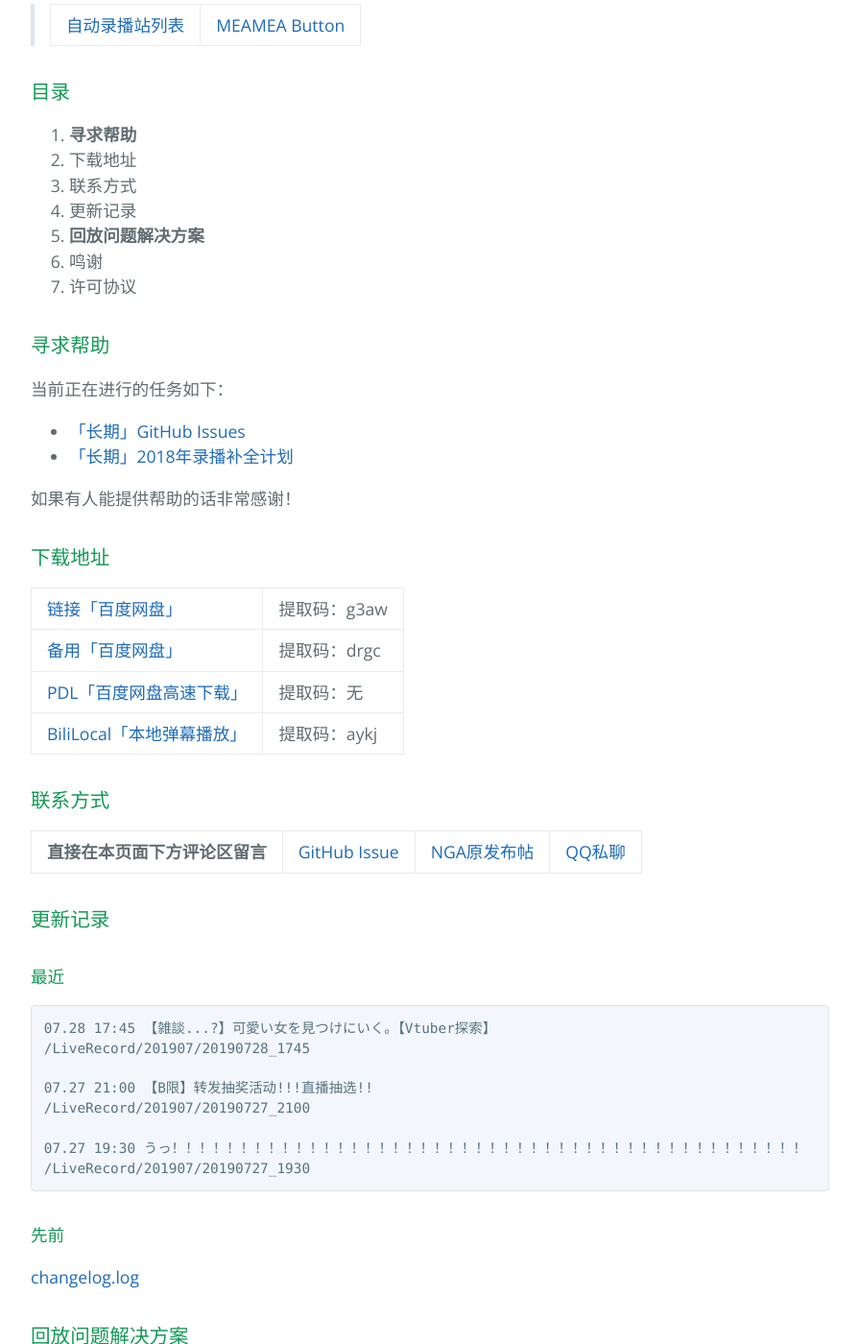
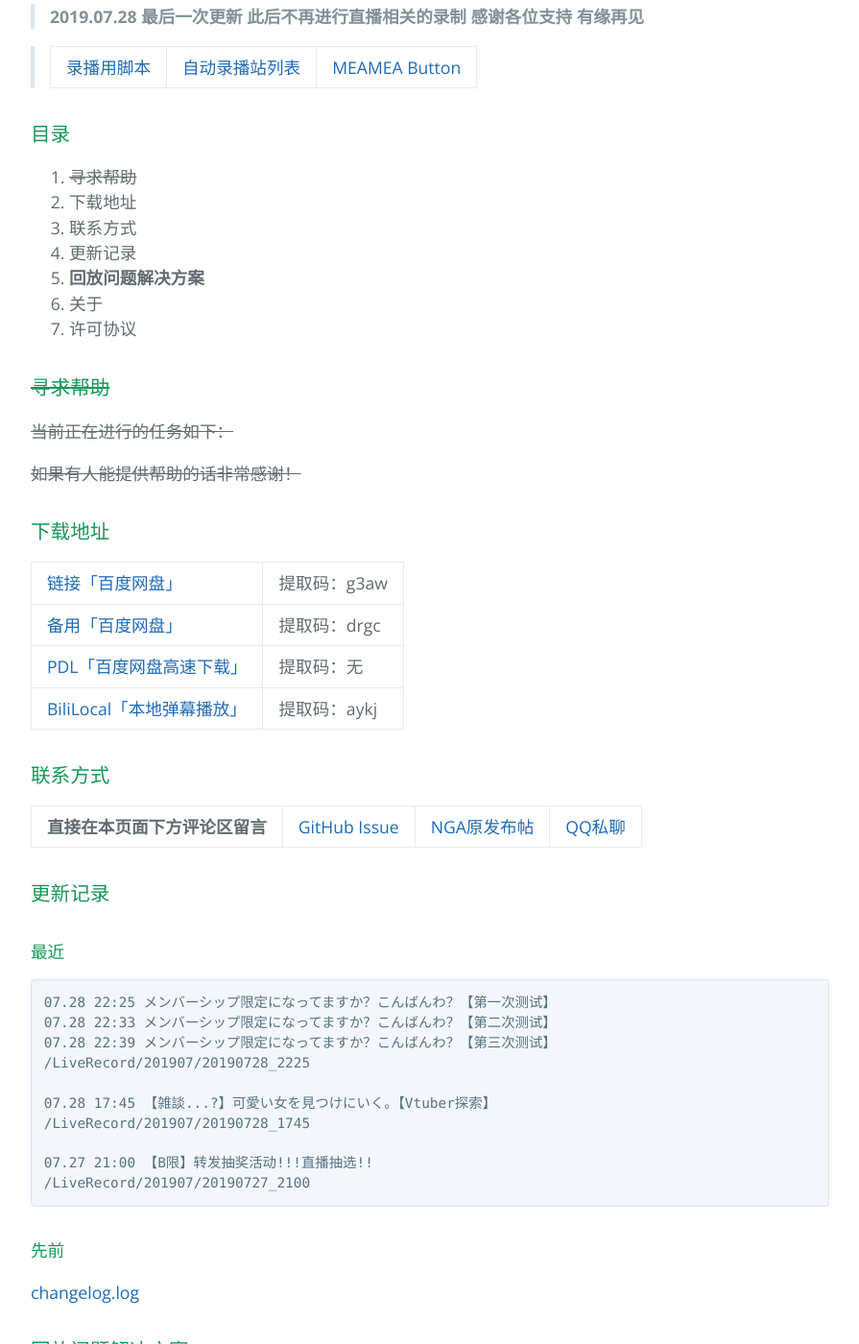
Before and after one commit to kaguramea-record/kaguramea-record.github.io, a Jekyll site: the page built from index.md, in a window 1280 px wide and 1400 px high, scrolled down 411 px. Shown: the whole window at 96% size, without its empty margins (192-1087 px from the left). Built offline with Jekyll 4.4.1, drawn with Linux system fonts in a browser that asks for light colours; comment, search, counter and statistics services are not loaded.

Commit message:
Update 190728-2

````diff
--- a/index.md
+++ b/index.md
@@ -2,26 +2,27 @@
 layout: default
 ---
 
-> | [自动录播站列表](./auto-recorder.html) | [MEAMEA Button](https://meamea.moe/?from_sourcetag=kaguramea.live) |
+> **2019.07.28 最后一次更新 此后不再进行直播相关的录制 感谢各位支持 有缘再见**
+
+
+
+> | [录播用脚本](https://github.com/Kafuziroh/live-stream-recorder) | [自动录播站列表](./auto-recorder.html) | [MEAMEA Button](https://meamea.moe/?from_sourcetag=kaguramea.live) |
 
 ### 目录
 
-1. **寻求帮助**
+1. ~~寻求帮助~~
 2. 下载地址
 3. 联系方式
 4. 更新记录
 5. **回放问题解决方案**
-6. 鸣谢
+6. 关于
 7. 许可协议
 
-### 寻求帮助
+### ~~寻求帮助~~
 
-当前正在进行的任务如下：
+~~当前正在进行的任务如下：~~
 
-* [「长期」GitHub Issues](https://github.com/kaguramea-record/kaguramea-record.github.io/issues){:target="_blank"}
-* [「长期」2018年录播补全计划](https://github.com/kaguramea-record/kaguramea-record.github.io/issues/7){:target="_blank"}
-
-如果有人能提供帮助的话非常感谢！
+~~如果有人能提供帮助的话非常感谢！~~
 
 ### 下载地址
 
@@ -39,14 +40,16 @@ layout: default
 #### 最近
 
 ```
+07.28 22:25 メンバーシップ限定になってますか？こんばんわ？【第一次测试】
+07.28 22:33 メンバーシップ限定になってますか？こんばんわ？【第二次测试】
+07.28 22:39 メンバーシップ限定になってますか？こんばんわ？【第三次测试】
+/LiveRecord/201907/20190728_2225
+
 07.28 17:45 【雑談...?】可愛い女を見つけにいく。【Vtuber探索】
 /LiveRecord/201907/20190728_1745
 
 07.27 21:00 【B限】转发抽奖活动!!!直播抽选!!
 /LiveRecord/201907/20190727_2100
-
-07.27 19:30 うっ！！！！！！！！！！！！！！！！！！！！！！！！！！！！！！！！！！！！！！！！！！！！！！
-/LiveRecord/201907/20190727_1930
 ```
 
 #### 先前
````
Also changed, not shown: REI.html (deleted, +0 -73 lines), README.md, 1 other file.
